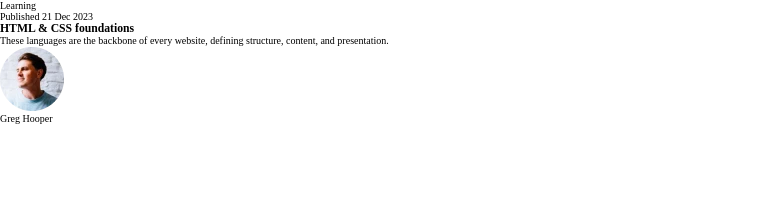
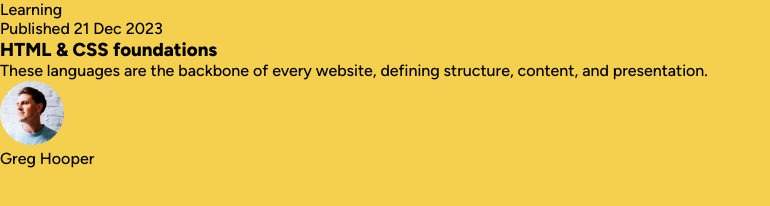
Before and after one commit to Komposit-Studio/blog-preview-card, a plain HTML site: page index.html in a window 1280 px wide. Shown: the whole page, without its empty margins (0-770 px from the left). Drawn offline with Linux system fonts and the light colour scheme.

Commit message:
Update style.css

```diff
--- a/style.css
+++ b/style.css
@@ -14,16 +14,27 @@
   --line-height: 1.5;
   --letter-spacing: 0;
 
-  --font-size-large: 2.4rem;
-  --font-size-medium: 1.6rem;
-  --font-size-small: 1.4rem;
+  --font-size-large: 1.5rem;
+  --font-size-medium: 1rem;
+  --font-size-small: 0.875rem;
 
   /* Spacing */
 
-  --spacing-300: 2.4rem;
-  --spacing-150: 1.2rem;
-  --spacing-100: 0.8rem;
-  --spacing-50: 0.4rem;
+  --spacing-300: 1.5rem;
+  --spacing-150: 0.75rem;
+  --spacing-100: 0.5rem;
+  --spacing-50: 0.25rem;
+}
+
+@font-face {
+  font-family: "Figtree";
+  src: url(./assets/fonts/static/Figtree-Medium.ttf);
+}
+
+@font-face {
+  font-family: "Figtree";
+  src: url(./assets/fonts/static/Figtree-ExtraBold.ttf);
+  font-weight: bold;
 }
 
 * {
@@ -31,6 +42,7 @@
   margin: 0;
 }
 
-html {
-  font-size: 62.5%;
+body {
+  font-family: var(--font-family);
+  background-color: var(--color-yellow);
 }
```
